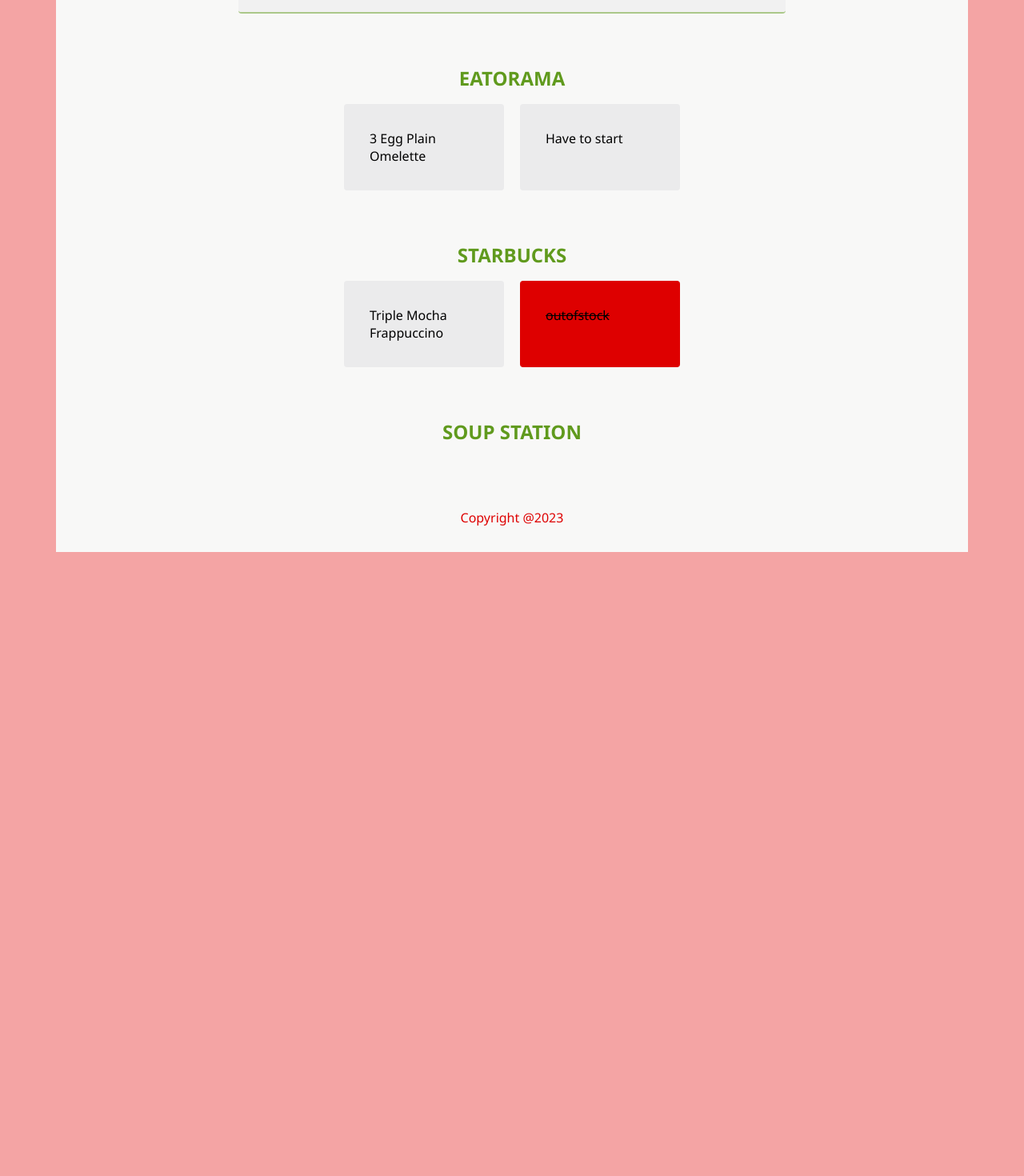
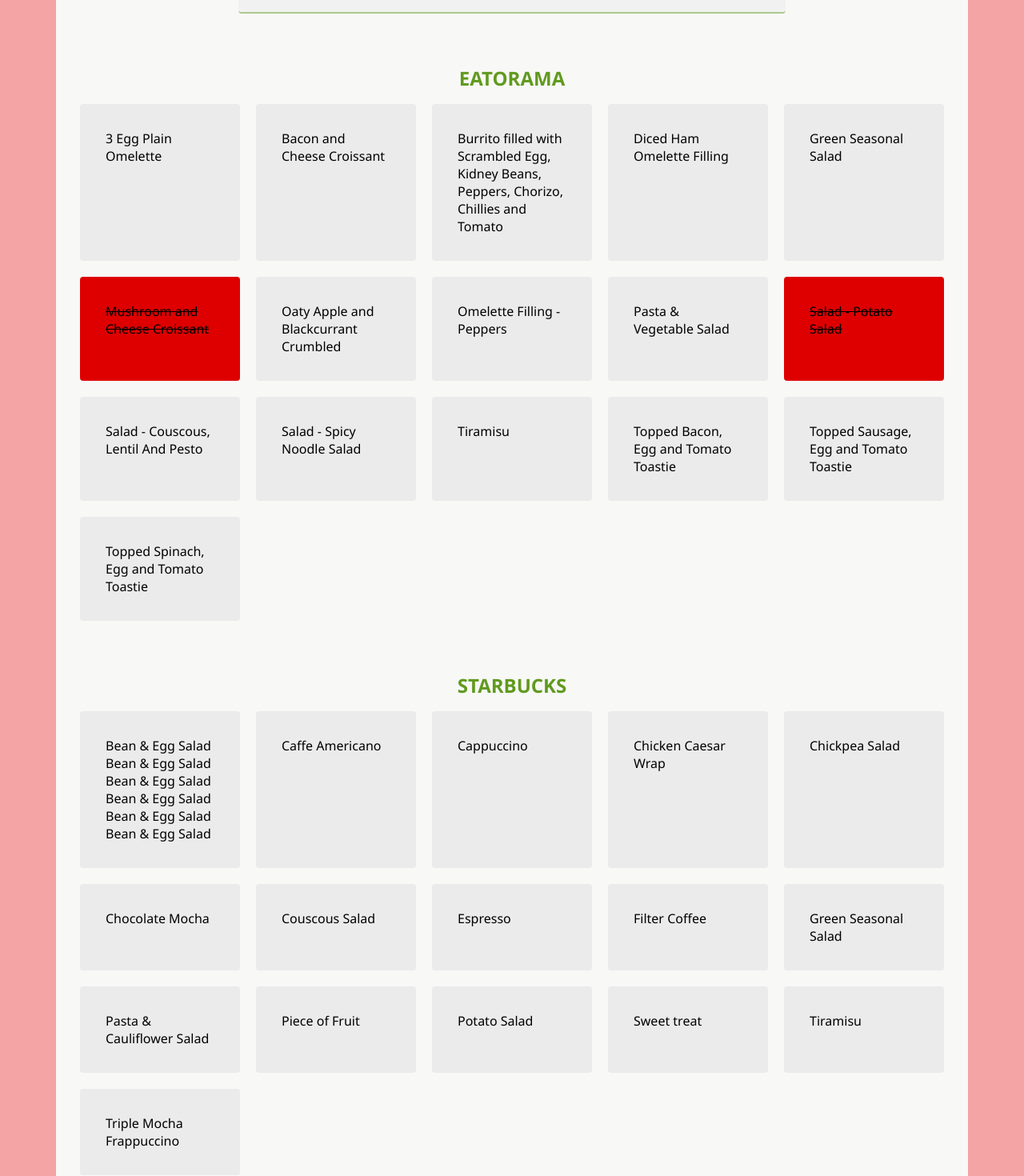
Before and after one commit to shabbuDigitUp/Restaurant-Assignment-React, a React (Create React App) app: page / in a window 1280 px wide. Shown: the part 140-1610 px from the top of the page at 80% size. Before the commit the page ends 830 px from the top, so only its background shows below. Built offline with nearby package versions, Linux system fonts and the light colour scheme.

Commit message:
tooltip added for search

```diff
--- a/src/Components/Restaurants/Restaurants.js
+++ b/src/Components/Restaurants/Restaurants.js
@@ -36,7 +36,7 @@
               {availableRestra[key].filter(({foodname}) => {
 
                   if (!searchInput) return true;
-                  if (foodname.toLowerCase().includes(searchInput)) {
+                  if (foodname.toLowerCase().includes(searchInput.toLowerCase())) {
                     return true;
                   }
                   })
@@ -56,13 +56,8 @@
                     });
 
                   if (STARTTIME <= CURRENTTIME && ENDTIME >= CURRENTTIME) {
-                    return outofstock ? (
-                      <li key={idx} readOnly className="disabled">
-                        {foodname}
-                      </li>
-                    ) : (
-                      <li key={idx}>{`${foodname}`}</li>
-                    );
+                    return <li key={idx} className={`${outofstock === true ? 'disabled' : null}`}>{`${foodname}`}</li>
+
                   } else {
                     return null;
                   }
--- a/src/Json/restaurant.json
+++ b/src/Json/restaurant.json
@@ -8,40 +8,229 @@
         "outofstock": false
       },
       {
-        "foodid": "ABCMAIN:eatorama:0",
-        "foodname": "Have to start",
-        "servingtime": "9:12-23:59",
+        "foodid": "ABCMAIN:eatorama:9",
+        "foodname": "Bacon and Cheese Croissant",
+        "servingtime": "0:0-23:59",
+        "outofstock": false
+      },
+      {
+        "foodid": "ABCMAIN:eatorama:8",
+        "foodname": "Burrito filled with Scrambled Egg, Kidney Beans, Peppers, Chorizo, Chillies and Tomato",
+        "servingtime": "0:0-23:59",
+        "outofstock": false
+      },
+      {
+        "foodid": "ABCMAIN:eatorama:4",
+        "foodname": "Diced Ham Omelette Filling",
+        "servingtime": "0:0-23:59",
+        "outofstock": false
+      },
+      {
+        "foodid": "ABCMAIN:eatorama:2",
+        "foodname": "Fresh Tomato Omelette Filling",
+        "servingtime": "0:0-2:59",
+        "outofstock": false
+      },
+      {
+        "foodid": "ABCMAIN:eatorama:12",
+        "foodname": "Freshly Made Custard Sauce",
+        "servingtime": "18:0-18:15",
+        "outofstock": false
+      },
+      {
+        "foodid": "ABCMAIN:eatorama:15",
+        "foodname": "Green Seasonal Salad",
+        "servingtime": "0:0-23:59",
+        "outofstock": false
+      },
+      {
+        "foodid": "ABCMAIN:eatorama:10",
+        "foodname": "Mushroom and Cheese Croissant",
+        "servingtime": "0:0-23:59",
+        "outofstock": true
+      },
+      {
+        "foodid": "ABCMAIN:eatorama:11",
+        "foodname": "Oaty Apple and Blackcurrant Crumbled",
+        "servingtime": "0:0-23:59",
+        "outofstock": false
+      },
+      {
+        "foodid": "ABCMAIN:eatorama:3",
+        "foodname": "Omelette Filling - Peppers",
+        "servingtime": "0:0-23:59",
+        "outofstock": false
+      },
+      {
+        "foodid": "ABCMAIN:eatorama:16",
+        "foodname": "Pasta & Vegetable Salad",
+        "servingtime": "0:0-23:59",
+        "outofstock": false
+      },
+      {
+        "foodid": "ABCMAIN:eatorama:19",
+        "foodname": "Salad  - Potato Salad",
+        "servingtime": "0:0-23:59",
+        "outofstock": true
+      },
+      {
+        "foodid": "ABCMAIN:eatorama:17",
+        "foodname": "Salad - Couscous, Lentil And Pesto",
+        "servingtime": "0:0-23:59",
+        "outofstock": false
+      },
+      {
+        "foodid": "ABCMAIN:eatorama:18",
+        "foodname": "Salad - Spicy Noodle Salad",
+        "servingtime": "0:0-23:59",
+        "outofstock": false
+      },
+      {
+        "foodid": "ABCMAIN:eatorama:14",
+        "foodname": "Tiramisu",
+        "servingtime": "0:0-23:59",
+        "outofstock": false
+      },
+      {
+        "foodid": "ABCMAIN:eatorama:6",
+        "foodname": "Topped Bacon, Egg and Tomato Toastie",
+        "servingtime": "0:0-23:59",
+        "outofstock": false
+      },
+      {
+        "foodid": "ABCMAIN:eatorama:5",
+        "foodname": "Topped Sausage, Egg and Tomato Toastie",
+        "servingtime": "0:0-23:59",
+        "outofstock": false
+      },
+      {
+        "foodid": "ABCMAIN:eatorama:7",
+        "foodname": "Topped Spinach, Egg and Tomato Toastie",
+        "servingtime": "0:0-23:59",
         "outofstock": false
       }
     ],
     "STARBUCKS": [
-
+      {
+        "foodid": "ABCMAIN:starbucks:13",
+        "foodname": "Bean & Egg Salad Bean & Egg Salad Bean & Egg Salad Bean & Egg Salad Bean & Egg Salad Bean & Egg Salad",
+        "servingtime": "0:0-23:59",
+        "outofstock": false
+      },
+      {
+        "foodid": "ABCMAIN:starbucks:0",
+        "foodname": "Black Coffee",
+        "servingtime": "0:0-01:59",
+        "outofstock": false
+      },
+      {
+        "foodid": "ABCMAIN:starbucks:3",
+        "foodname": "Caffe Americano",
+        "servingtime": "0:0-19:0",
+        "outofstock": false
+      },
+      {
+        "foodid": "ABCMAIN:starbucks:6",
+        "foodname": "Cappuccino",
+        "servingtime": "0:0-23:59",
+        "outofstock": false
+      },
+      {
+        "foodid": "ABCMAIN:starbucks:7",
+        "foodname": "Chicken Caesar Wrap",
+        "servingtime": "0:0-23:59",
+        "outofstock": false
+      },
+      {
+        "foodid": "ABCMAIN:starbucks:16",
+        "foodname": "Chickpea Salad",
+        "servingtime": "0:0-23:59",
+        "outofstock": false
+      },
+      {
+        "foodid": "ABCMAIN:starbucks:4",
+        "foodname": "Chocolate Mocha",
+        "servingtime": "0:0-23:59",
+        "outofstock": false
+      },
+      {
+        "foodid": "ABCMAIN:starbucks:15",
+        "foodname": "Couscous Salad",
+        "servingtime": "0:0-23:59",
+        "outofstock": false
+      },
+      {
+        "foodid": "ABCMAIN:starbucks:2",
+        "foodname": "Espresso",
+        "servingtime": "0:0-23:59",
+        "outofstock": false
+      },
+      {
+        "foodid": "ABCMAIN:starbucks:1",
+        "foodname": "Filter Coffee",
+        "servingtime": "0:0-23:59",
+        "outofstock": false
+      },
+      {
+        "foodid": "ABCMAIN:starbucks:9",
+        "foodname": "Green Seasonal Salad",
+        "servingtime": "0:0-23:59",
+        "outofstock": false
+      },
+      {
+        "foodid": "ABCMAIN:starbucks:14",
+        "foodname": "Pasta & Cauliflower Salad",
+        "servingtime": "0:0-23:59",
+        "outofstock": false
+      },
+      {
+        "foodid": "ABCMAIN:starbucks:12",
+        "foodname": "Piece of Fruit",
+        "servingtime": "0:0-23:59",
+        "outofstock": false
+      },
+      {
+        "foodid": "ABCMAIN:starbucks:10",
+        "foodname": "Potato Salad",
+        "servingtime": "0:0-23:59",
+        "outofstock": false
+      },
+      {
+        "foodid": "ABCMAIN:starbucks:11",
+        "foodname": "Sweet treat",
+        "servingtime": "0:0-23:59",
+        "outofstock": false
+      },
+      {
+        "foodid": "ABCMAIN:starbucks:8",
+        "foodname": "Tiramisu",
+        "servingtime": "0:0-23:59",
+        "outofstock": false
+      },
       {
         "foodid": "ABCMAIN:starbucks:5",
         "foodname": "Triple Mocha Frappuccino",
         "servingtime": "0:0-23:59",
         "outofstock": false
-      },
-      {
-        "foodid": "ABCMAIN:starbucks:5",
-        "foodname": "outofstock",
-        "servingtime": "0:0-23:59",
-        "outofstock": true
       }
     ],
     "SOUP STATION": [
-
+      {
+        "foodid": "ABCMAIN:soupstation:1",
+        "foodname": "Beef Soup",
+        "servingtime": "0:0-03:59",
+        "outofstock": false
+      },
+      {
+        "foodid": "ABCMAIN:soupstation:0",
+        "foodname": "Chicken Soup",
+        "servingtime": "0:0-23:59",
+        "outofstock": false
+      },
       {
         "foodid": "ABCMAIN:soupstation:2",
         "foodname": "Veg Soup",
-        "servingtime": "0:0-2:0",
-        "outofstock": false
-      },
-
-      {
-        "foodid": "ABCMAIN:soupstation:2",
-        "foodname": "Veg Soup 9:0-9:14",
-        "servingtime": "9:0-9:14",
+        "servingtime": "0:0-23:59",
         "outofstock": false
       }
     ]
```
